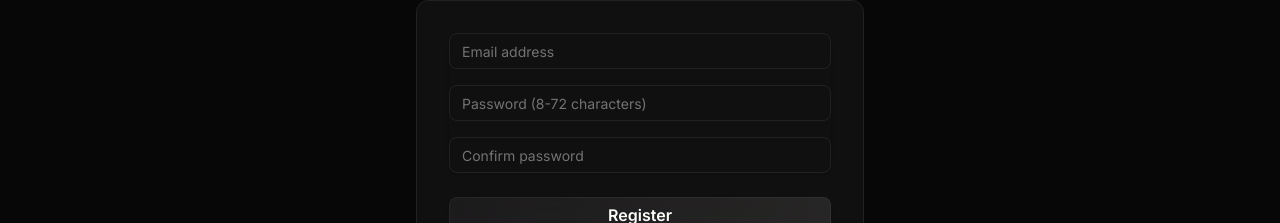
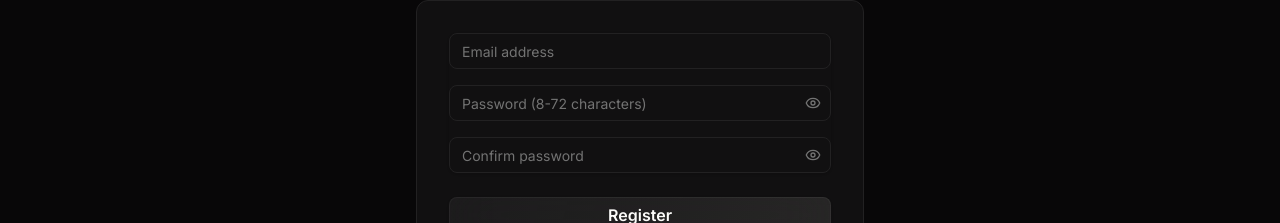
Before and after one commit to x6Nenko/boosted-flow-frontend, a React (Vite) app: page /register in a window 1280 px wide. Shown: the part 230-453 px from the top of the page. Built offline with nearby package versions, Linux system fonts and the light colour scheme; no server answers.

Commit message:
feat(auth): add show/hide password toggle to auth forms

```diff
--- /dev/null
+++ b/src/components/primitives/password-input.tsx
@@ -0,0 +1,36 @@
+import * as React from 'react';
+import { Eye, EyeOff } from 'lucide-react';
+import { Input } from '@/components/ui/input';
+import { Button } from '@/components/ui/button';
+import { cn } from '@/lib/utils';
+
+const PasswordInput = React.forwardRef<HTMLInputElement, React.ComponentProps<'input'>>(
+  ({ className, ...props }, ref) => {
+    const [visible, setVisible] = React.useState(false);
+
+    return (
+      <div className="relative">
+        <Input
+          ref={ref}
+          type={visible ? 'text' : 'password'}
+          className={cn('pr-9', className)}
+          {...props}
+        />
+        <Button
+          type="button"
+          variant="ghost"
+          size="icon"
+          tabIndex={-1}
+          onClick={() => setVisible((v) => !v)}
+          className="absolute right-0 top-0 text-muted-foreground hover:text-foreground hover:bg-transparent"
+          aria-label={visible ? 'Hide password' : 'Show password'}
+        >
+          {visible ? <EyeOff size={16} /> : <Eye size={16} />}
+        </Button>
+      </div>
+    );
+  },
+);
+PasswordInput.displayName = 'PasswordInput';
+
+export { PasswordInput };
--- a/src/features/auth/components/LoginForm.tsx
+++ b/src/features/auth/components/LoginForm.tsx
@@ -8,6 +8,7 @@ import { ApiError } from '@/lib/api-client';
 import { Button } from '@/components/ui/button';
 import { Input } from '@/components/ui/input';
 import { Label } from '@/components/ui/label';
+import { PasswordInput } from '@/components/primitives/password-input';
 
 import { GoogleSignInButton } from './GoogleSignInButton';
 
@@ -60,9 +61,8 @@ export function LoginForm() {
             <Label htmlFor="password" className="sr-only">
               Password
             </Label>
-            <Input
+            <PasswordInput
               id="password"
-              type="password"
               autoComplete="current-password"
               placeholder="Password"
               className="focus-visible:border-white/50 focus-visible:outline-white/50"
--- a/src/features/auth/components/RegisterForm.tsx
+++ b/src/features/auth/components/RegisterForm.tsx
@@ -8,6 +8,7 @@ import { ApiError } from '@/lib/api-client';
 import { Button } from '@/components/ui/button';
 import { Input } from '@/components/ui/input';
 import { Label } from '@/components/ui/label';
+import { PasswordInput } from '@/components/primitives/password-input';
 
 import { GoogleSignInButton } from './GoogleSignInButton';
 
@@ -60,9 +61,8 @@ export function RegisterForm() {
             <Label htmlFor="password" className="sr-only">
               Password
             </Label>
-            <Input
+            <PasswordInput
               id="password"
-              type="password"
               autoComplete="new-password"
               placeholder="Password (8-72 characters)"
               className="focus-visible:border-white/50 focus-visible:outline-white/50"
@@ -76,9 +76,8 @@ export function RegisterForm() {
             <Label htmlFor="confirmPassword" className="sr-only">
               Confirm Password
             </Label>
-            <Input
+            <PasswordInput
               id="confirmPassword"
-              type="password"
               autoComplete="new-password"
               placeholder="Confirm password"
               className="focus-visible:border-white/50 focus-visible:outline-white/50"
--- a/src/features/auth/components/ResetPasswordForm.tsx
+++ b/src/features/auth/components/ResetPasswordForm.tsx
@@ -6,8 +6,8 @@ import { resetPasswordSchema } from '@/features/auth/auth.schema';
 import { useResetPassword } from '@/features/auth/hooks';
 import { ApiError } from '@/lib/api-client';
 import { Button } from '@/components/ui/button';
-import { Input } from '@/components/ui/input';
 import { Label } from '@/components/ui/label';
+import { PasswordInput } from '@/components/primitives/password-input';
 
 type ResetPasswordFormProps = {
   token: string;
@@ -69,9 +69,8 @@ export function ResetPasswordForm({ token }: ResetPasswordFormProps) {
             <Label htmlFor="password" className="sr-only">
               New Password
             </Label>
-            <Input
+            <PasswordInput
               id="password"
-              type="password"
               autoComplete="new-password"
               placeholder="New password (8-72 characters)"
               className="focus-visible:border-white/50 focus-visible:outline-white/50"
@@ -85,9 +84,8 @@ export function ResetPasswordForm({ token }: ResetPasswordFormProps) {
             <Label htmlFor="confirmPassword" className="sr-only">
               Confirm Password
             </Label>
-            <Input
+            <PasswordInput
               id="confirmPassword"
-              type="password"
               autoComplete="new-password"
               placeholder="Confirm new password"
               className="focus-visible:border-white/50 focus-visible:outline-white/50"
--- a/src/routes/auth/callback.tsx
+++ b/src/routes/auth/callback.tsx
@@ -57,7 +57,7 @@ function AuthCallbackPage() {
 
   return (
     <div className="flex min-h-screen items-center justify-center">
-      <p>Completing sign in...</p>
+      <p>Just a moment more...</p>
     </div>
   );
 }
```
